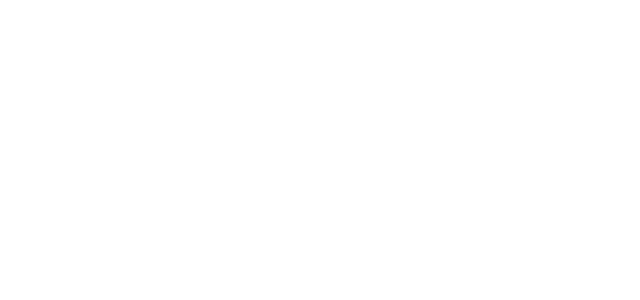
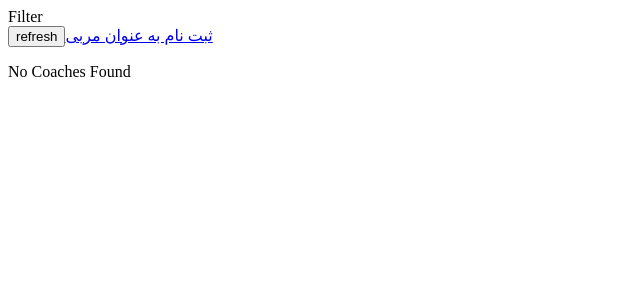
Before and after one commit to danyalbani240/FindCoach, a Vue app: page /coaches in a window 1280 px wide. Before the commit this address had no page. Shown: the top 300 px of the page, without its empty margins (0-640 px from the left). Built offline with nearby package versions, Linux system fonts and the light colour scheme.

Commit message:
base Routs creating and displaying

```diff
--- a/src/router/index.js
+++ b/src/router/index.js
@@ -1,12 +1,46 @@
-import { createRouter, createWebHistory } from 'vue-router'
+import { createRouter, createWebHistory } from "vue-router";
+import Coaches from "../views/coaches/index.vue";
+import CoachDetail from "../views/coaches/CoachDetail.vue";
+import CoachRegister from "../views/coaches/TheRegister.vue";
+import TheLogin from "../views/coaches/TheLogin.vue";
+import TheRequests from "../views/coaches/TheRequests.vue";
+import notFound from "../views/404.vue";
 
 const routes = [
+  {
+    path: "/",
+    redirect: "/coaches",
+  },
+  {
+    path: "/coaches",
+    component: Coaches,
+  },
 
-]
+  {
+    path: "/coaches/:id",
+    component: CoachDetail,
+  },
+  {
+    path: "/login",
+    component: TheLogin,
+  },
+  {
+    path: "/Register",
+    component: CoachRegister,
+  },
+  {
+    path: "/Requsets",
+    component: TheRequests,
+  },
+  {
+    path: "/:NotFound(.*)",
+    component: notFound,
+  },
+];
 
 const router = createRouter({
   history: createWebHistory(process.env.BASE_URL),
-  routes
-})
+  routes,
+});
 
-export default router
+export default router;
--- /dev/null
+++ b/src/views/404.vue
@@ -0,0 +1,10 @@
+<template>
+  fuck you can go back to the coaches by clicng on the link
+  <router-link to="/">coaches</router-link>
+</template>
+
+<script>
+export default {};
+</script>
+
+<style></style>
--- /dev/null
+++ b/src/views/coaches/CoachDetail.vue
@@ -0,0 +1,21 @@
+<template>
+  <h1>CoachDetail</h1>
+  <button @click="showContactForm = true">تماس با مربی</button>
+  <contact v-if="showContactForm" />
+</template>
+
+<script>
+import contact from "../../components/contact.vue";
+import { ref } from "@vue/reactivity";
+export default {
+  components: {
+    contact,
+  },
+  setup() {
+    const showContactForm = ref(false);
+    return {
+      showContactForm,
+    };
+  },
+};
+</script>
--- /dev/null
+++ b/src/views/coaches/TheLogin.vue
@@ -0,0 +1,13 @@
+<template>
+
+</template>
+
+<script>
+export default {
+
+}
+</script>
+
+<style>
+
+</style>
--- /dev/null
+++ b/src/views/coaches/TheRegister.vue
@@ -0,0 +1,13 @@
+<template>
+  ثبت نام
+</template>
+
+<script>
+export default {
+
+}
+</script>
+
+<style>
+
+</style>
--- /dev/null
+++ b/src/views/coaches/TheRequests.vue
@@ -0,0 +1,13 @@
+<template>
+  Requests
+</template>
+
+<script>
+export default {
+
+}
+</script>
+
+<style>
+
+</style>
--- /dev/null
+++ b/src/views/coaches/index.vue
@@ -0,0 +1,36 @@
+<template>
+  <section>Filter</section>
+  <section>
+    <div class="controls">
+      <button>refresh</button>
+      <router-link to="/Register">ثبت نام به عنوان مربی</router-link>
+    </div>
+    <!-- check if there is any Coach or not to show -->
+    <ul v-if="hasCoach">
+      <li v-for="coach in filteredCoaches" :key="coach.id">
+        {{ coach.firstName }}
+      </li>
+    </ul>
+    <p v-else>No Coaches Found</p>
+  </section>
+</template>
+
+<script>
+import CoachDetail from "./CoachDetail.vue";
+import { useStore } from "vuex";
+import { computed } from "@vue/reactivity";
+export default {
+  components: { CoachDetail },
+  setup() {
+    const store = useStore();
+    // Coaches To Show in The List
+    let filteredCoaches = computed(() => store.getters["coaches/coaches"]);
+    return {
+      filteredCoaches,
+      hasCoach: computed(() => store.getters["coaches/hasCoach"]),
+    };
+  },
+};
+</script>
+
+<style></style>
```
